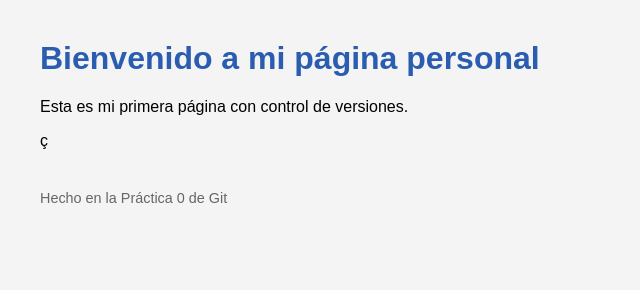
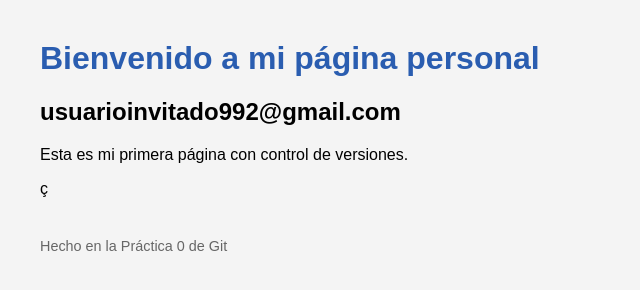
Before and after one commit to AlexDarjan/mi-primer-repo, a plain HTML site: page index.html in a window 1280 px wide. Shown: the whole page, without its empty margins (0-640 px from the left). Drawn offline with Linux system fonts and the light colour scheme.

Commit message:
Añadir Contacto

```diff
--- a/index.html
+++ b/index.html
@@ -7,6 +7,7 @@
 </head>
  <body>
   <h1>Bienvenido a mi página personal</h1>
+  <h2>usuarioinvitado992@gmail.com</h2>
   <p>Esta es mi primera página con control de versiones.</p>ç
   <footer><p>Hecho en la Práctica 0 de Git</p></footer>
  </body>
```
